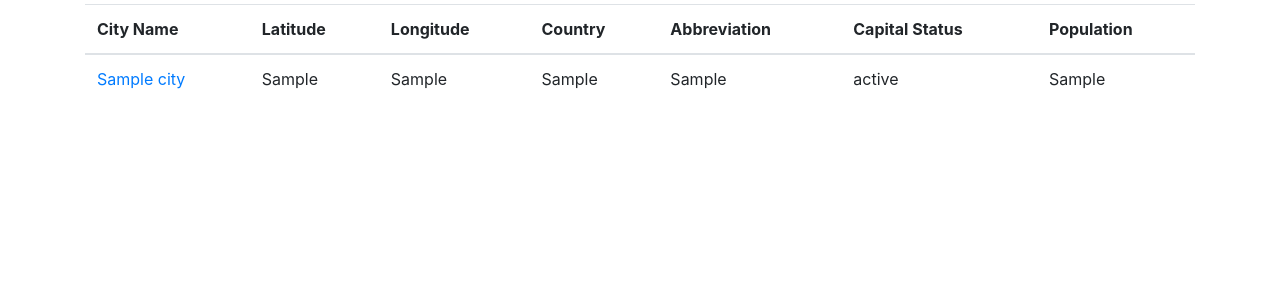
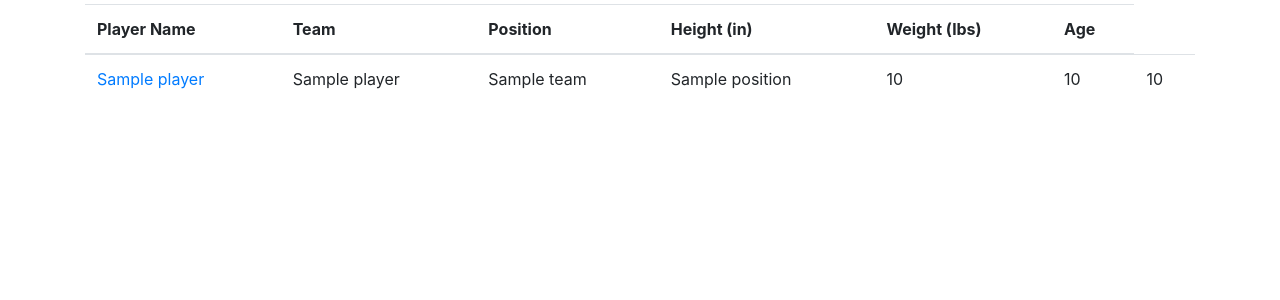
Before and after one commit to Benlnj33/BLfinalProject, a Flask app: template app/templates/index.html in a window 1280 px wide. Shown: the part 56-356 px from the top of the page. Run offline with Flask 2, Linux system fonts and the light colour scheme; the template is opened without the code that fills it: most values are stand-ins (such as "Sample title", 1, 10 or a date in 2020); some libraries are stand-ins or nearby versions.

Commit message:
updated index.html

```diff
--- a/app/templates/index.html
+++ b/app/templates/index.html
@@ -3,25 +3,24 @@
 <table class="table">
     <thead>
     <tr>
-        <th scope="col">City Name</th>
-        <th scope="col">Latitude</th>
-        <th scope="col">Longitude</th>
-        <th scope="col">Country</th>
-        <th scope="col">Abbreviation</th>
-        <th scope="col">Capital Status</th>
-        <th scope="col">Population</th>
+        <th scope="col">Player Name</th>
+        <th scope="col">Team</th>
+        <th scope="col">Position</th>
+        <th scope="col">Height (in)</th>
+        <th scope="col">Weight (lbs)</th>
+        <th scope="col">Age</th>
     </tr>
     </thead>
     <tbody>
-    {% for city in cities %}
+    {% for player in players %}
     <tr>
-        <td><a href="view/{{city.id}}">{{ city.fldName }}</a></td>
-        <td>{{ city.fldLat }}</td>
-        <td>{{ city.fldLong }}</td>
-        <td>{{ city.fldCountry }}</td>
-        <td>{{ city.fldAbbreviation }}</td>
-        <td>{{ city.fldCapitalStatus }}</td>
-        <td>{{ city.fldPopulation }}</td>
+        <td><a href="view/{{player.id}}">{{ player.fldName }}</a></td>
+        <td>{{ player.Name }}</td>
+        <td>{{ player.Team }}</td>
+        <td>{{ Player.position}}</td>
+        <td>{{ Player.Height_inches }}</td>
+        <td>{{ Player.Weight_lbs }}</td>
+        <td>{{ Player.Age }}</td>
     </tr>
     {% endfor %}
     </tbody>
```
